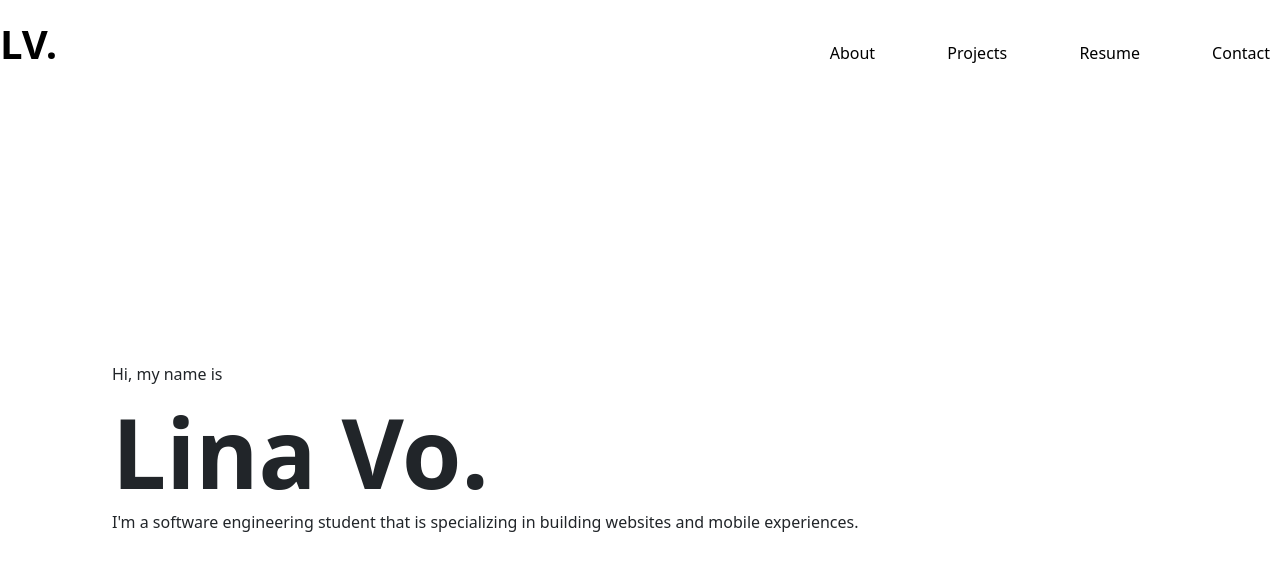
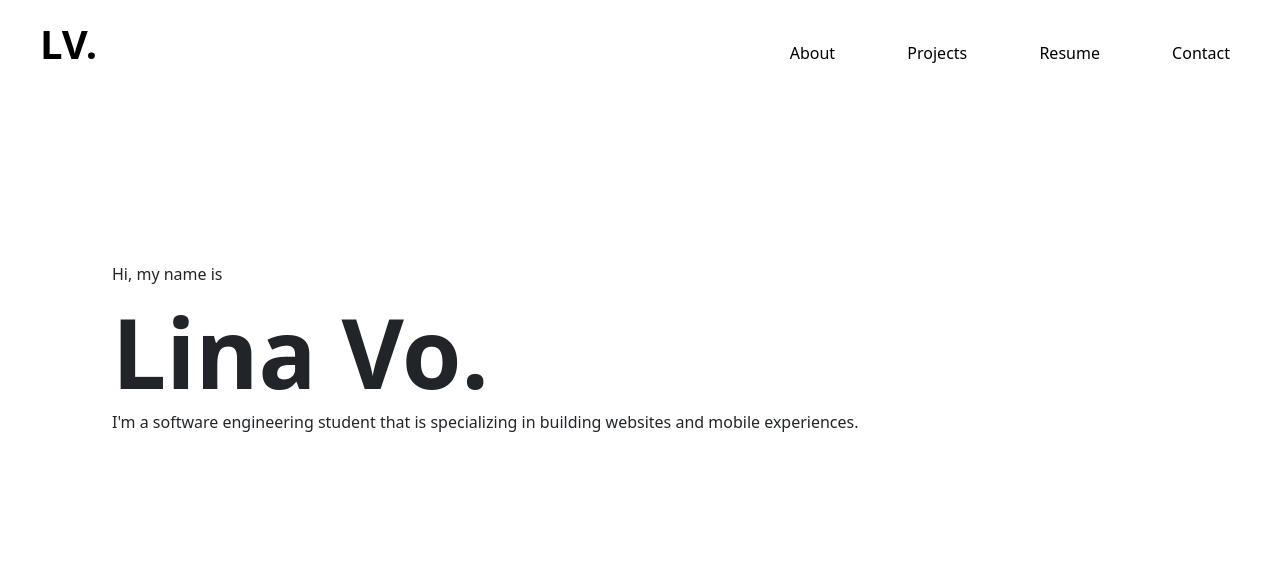
Before and after one commit to Linavo/Linavo.github.io, a plain HTML site: page index.html in a window 1280 px wide. Drawn offline with nearby package versions, Linux system fonts and the light colour scheme.

Commit message:
re-positioned homepage

```diff
--- a/style.css
+++ b/style.css
@@ -11,7 +11,7 @@ header {
   padding-top: 20px;
 }
 header nav {
-  width: 1700px;
+  width: 1200px;
   display: flex;
   justify-content: space-between;
   align-items: baseline;
@@ -40,7 +40,7 @@ a:hover {
   display: flex;
   flex-direction: column;
   justify-content: center;
-  height: 750px;
+  height: 550px;
   padding-left: 7em;
   line-height: 0.5em;
 }
```
